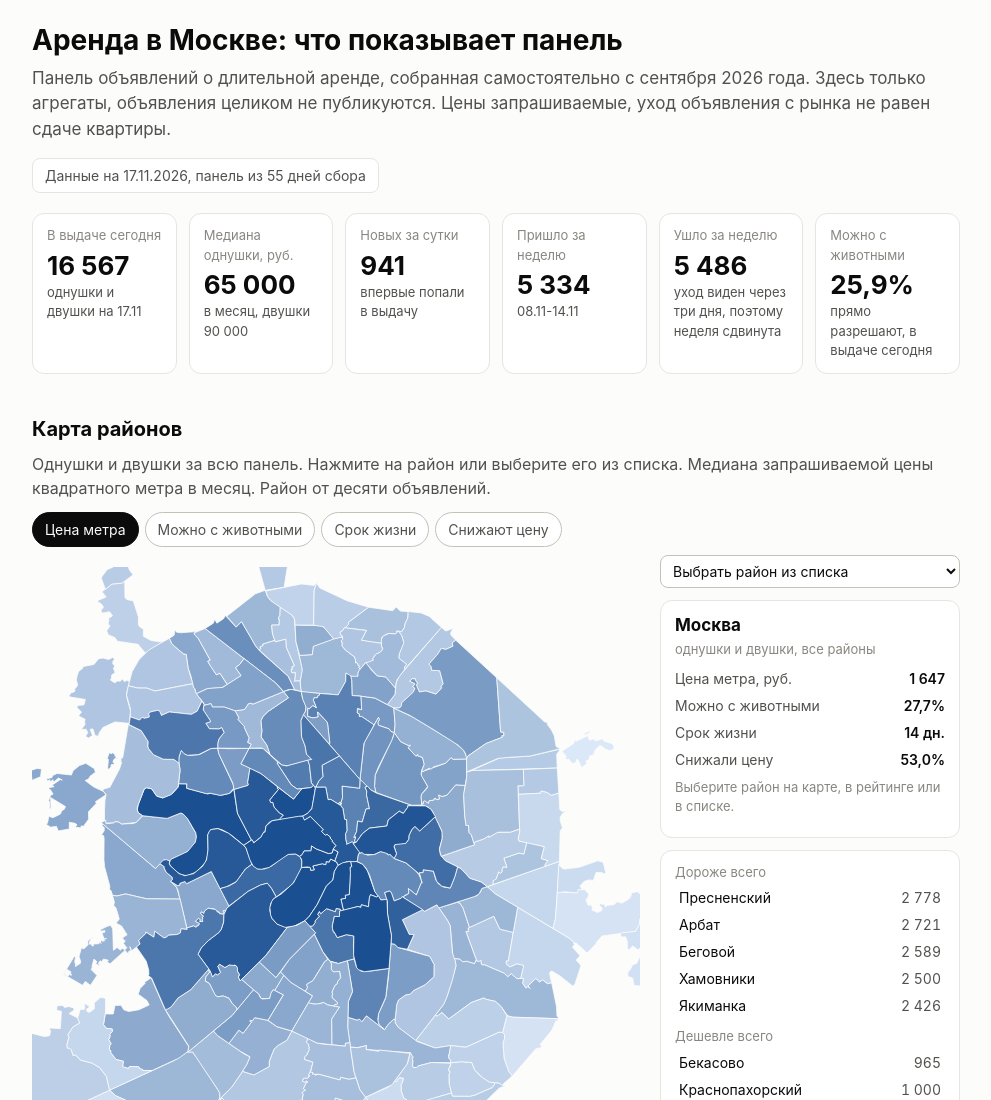
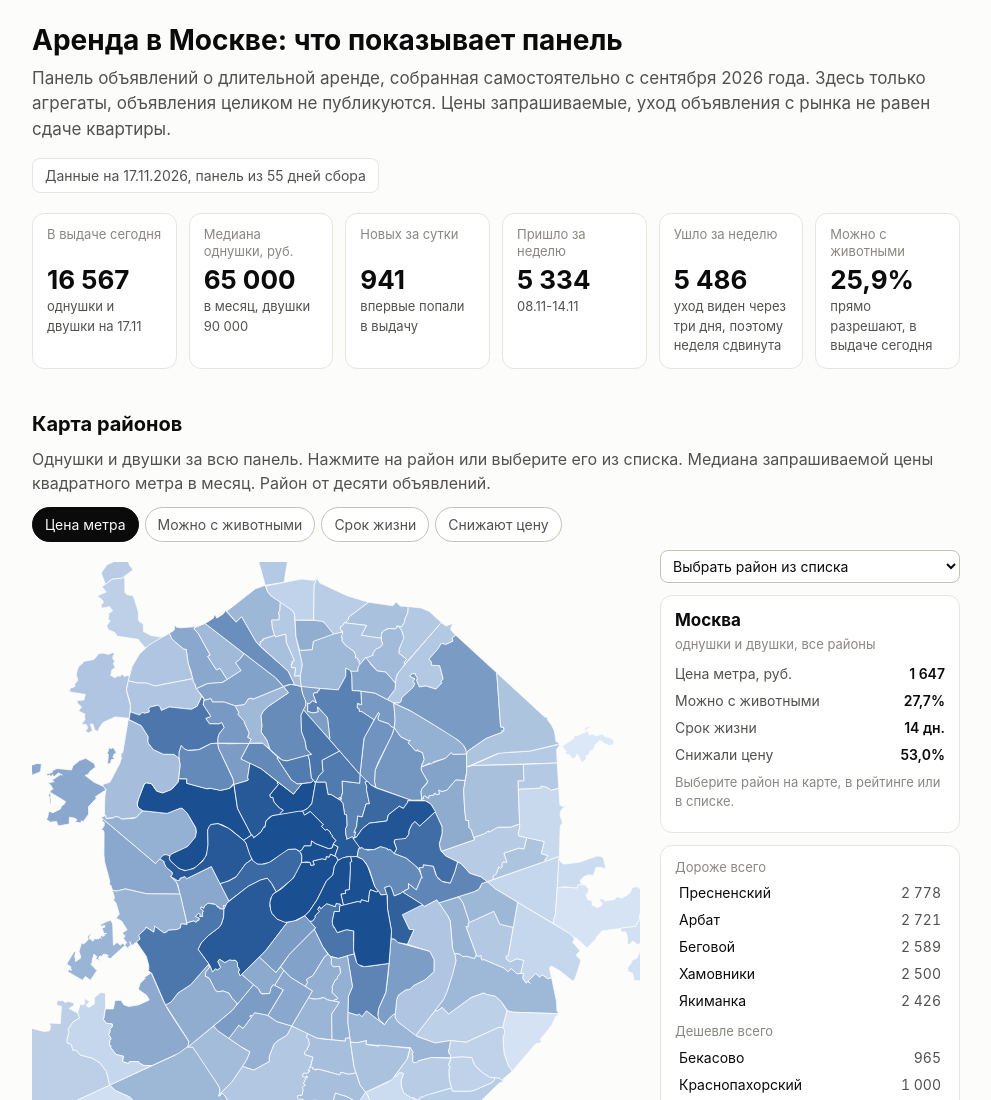
Before and after one commit to nata2627/msk-rent-market, a plain HTML site: page site/index.html in a window 1280 px wide. Shown: the top 1100 px of the page, without its empty margins (144-1135 px from the left). Drawn offline with nearby package versions, Linux system fonts and the light colour scheme; files whose address does not match are found by name.

Commit message:
Крупные числа в плитках панели на одном уровне при подписях разной длины

```diff
--- a/site/index.html
+++ b/site/index.html
@@ -59,7 +59,14 @@ footer { margin-top: 48px; font-size: 13px; color: var(--muted); }
 a { color: var(--s1); }
 .kpis { display: grid; grid-template-columns: repeat(auto-fit, minmax(140px, 1fr)); gap: 12px; margin-top: 20px; }
 .kpi { background: var(--surface); border: 1px solid var(--grid); border-radius: 12px; padding: 12px 14px; }
-.kpi .k { font-size: 13px; color: var(--muted); }
+/* Подписи в одну и в две строки сдвигали крупные числа по высоте: строки
+   плиток общие, и число стоит на одном уровне во всем ряду. Без subgrid
+   хватает запаса под две строки подписи. */
+.kpi .k { font-size: 13px; color: var(--muted); line-height: 1.3; min-height: 2.6em; }
+@supports (grid-template-rows: subgrid) {
+  .kpi { display: grid; grid-template-rows: subgrid; grid-row: span 3; row-gap: 0; }
+  .kpi .k { min-height: 0; }
+}
 .kpi .v { font-size: 26px; font-weight: 650; line-height: 1.2; margin-top: 4px; }
 .kpi .s { font-size: 13px; color: var(--ink2); margin-top: 2px; }
 .seg { display: flex; flex-wrap: wrap; gap: 6px; margin-top: 12px; }
```
